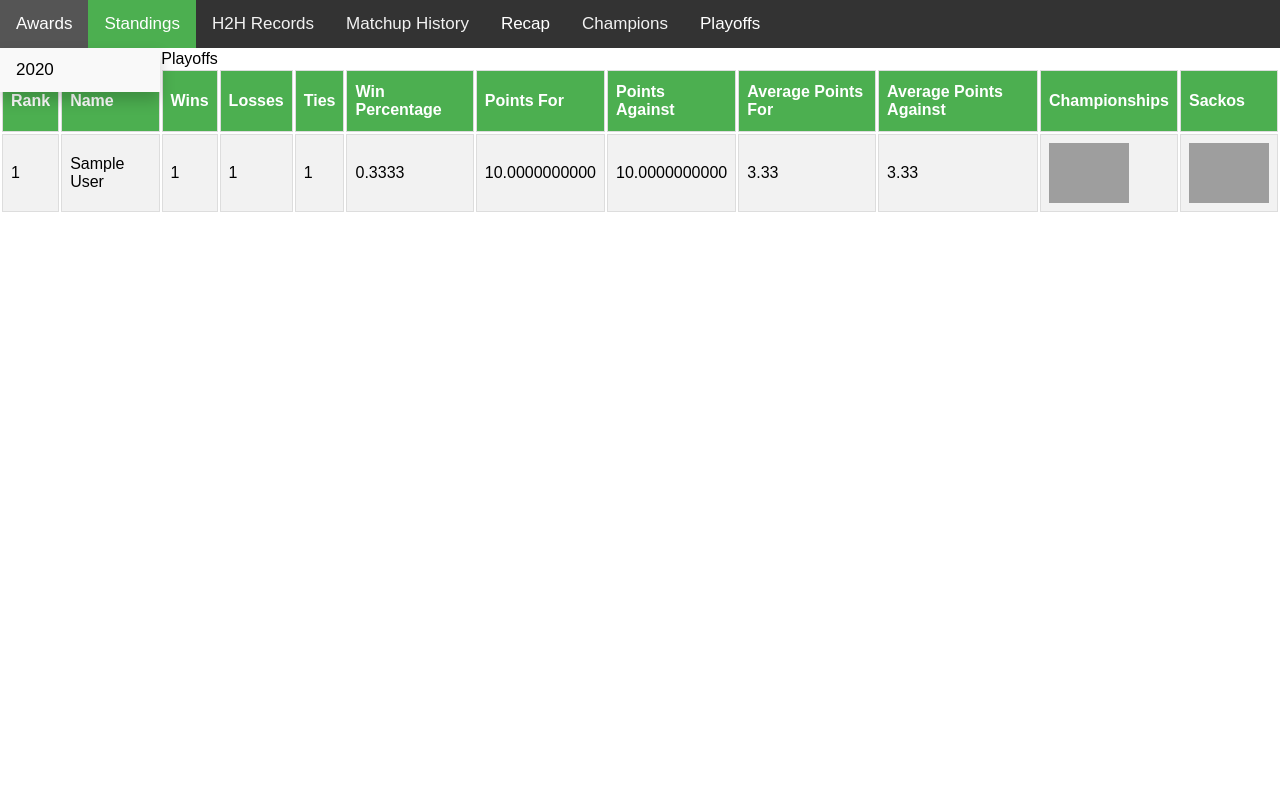
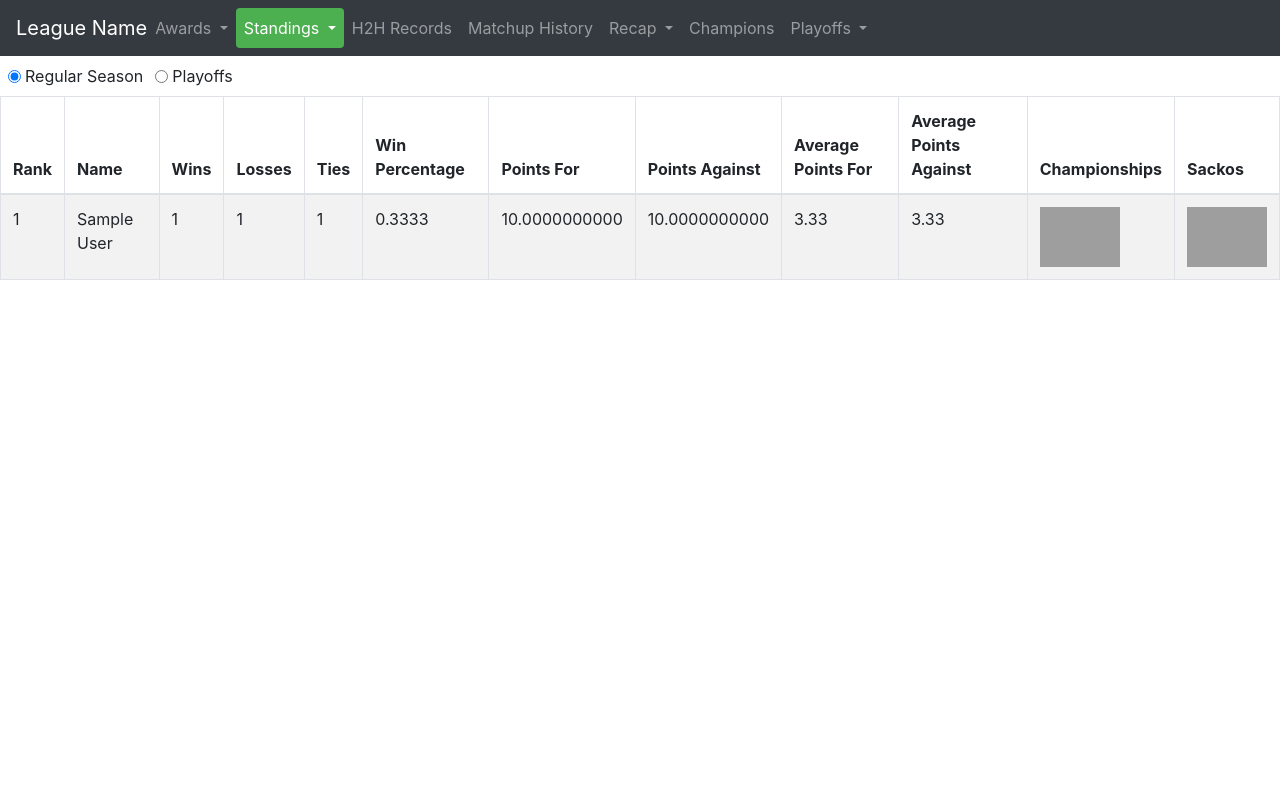
Before and after one commit to raphattack/espn-ffb, a Flask app: page /standings/2020 in a window 1280 px wide. Run offline with Flask 2, Linux system fonts and the light colour scheme; tables that the repository leaves empty hold one stand-in row (values such as "Sample post"); parts of the project's set-up code (start-up, migrations or seed data) failed here and were passed over; some libraries are stand-ins or nearby versions; grey boxes are pictures that could not be loaded.

Commit message:
Update UI to use Bootstrap4
CSS and js are loaded in base.html

Templates have been updated to use bootstrap
classes

```diff
--- a/espn_ffb/templates/base.html
+++ b/espn_ffb/templates/base.html
@@ -1,56 +1,90 @@
-<html>
+<!doctype html>
+<html lang="en">
   <head>
-    <meta charset="utf-8" />
-    <meta name="viewport" content="width=device-width, initial-scale=1">
-    <link rel="stylesheet" type="text/css" href="{{ url_for('static', filename='css/table.css') }}"/>
-    {%- block recap_css %}{% endblock %}
-    <script src="{{ url_for('static', filename='js/sort.js') }}"></script>
-    <script src="{{ url_for('static', filename='js/navbar.js') }}"></script>
+    <!-- Required meta tags -->
+    <meta charset="utf-8">
+    <meta name="viewport" content="width=device-width, initial-scale=1, shrink-to-fit=no">
+
+    <!-- Bootstrap CSS -->
+    <link rel="stylesheet" href="https://stackpath.bootstrapcdn.com/bootstrap/4.5.2/css/bootstrap.min.css" integrity="sha384-JcKb8q3iqJ61gNV9KGb8thSsNjpSL0n8PARn9HuZOnIxN0hoP+VmmDGMN5t9UJ0Z" crossorigin="anonymous">
+    <link rel="stylesheet" type="text/css" href="{{ url_for('static', filename='css/base.css') }}"/>
   </head>
-  <div class="topnav" id="myTopnav">
+  <body>
+    <nav class="navbar navbar-expand-md navbar-dark bg-dark navbar-static-top">
+      <a class="navbar-brand mr-auto" href="#">League Name</a>
+      <button class="navbar-toggler" type="button" data-toggle="collapse" data-target="#myTopnav" aria-controls="myTopnav" aria-expanded="false" aria-label="Toggle navigation">
+        <span class="navbar-toggler-icon"></span>
+      </button>
+
+      <div class="collapse navbar-collapse" id="myTopnav">
+        <ul class="nav navbar-nav nav-pills">
           {%- if awards_templates_years %}
-      <div class="dropdown {% block nav_awards %}{% endblock %}">
-        <button class="dropbtn">Awards<i class="fa fa-caret-down"></i></button>
-        <div class="dropdown-content">
+            <li class="nav-item dropdown">
+              <a class="nav-link dropdown-toggle {% block nav_awards %}{% endblock %}" href="#" id="navbarAwards" role="button" data-toggle="dropdown" aria-haspopup="true" aria-expanded="false">
+                Awards
+              </a>
+              <div class="dropdown-menu" aria-labelledby="navbarAwards">
                 {%- for year in awards_templates_years %}
-            <a href="{{ url_for('awards.show', year=year) }}">{{ year }}</a>
+                  <a class="dropdown-item" href="{{ url_for('awards.show', year=year) }}">{{ year }}</a>
                 {%- endfor %}
               </div>
-      </div>
+            </li>
           {%- endif %}
-    <div class="dropdown {% block nav_standings %}{% endblock %}">
-      <button class="dropbtn">Standings<i class="fa fa-caret-down"></i></button>
-      <div class="dropdown-content">
-        <a href="{{ url_for('standings.show', year='overall') }}">Overall</a>
+          <li class="nav-item dropdown">
+            <a class="nav-link dropdown-toggle {% block nav_standings %}{% endblock %}" href="#" id="navbarStandings" role="button" data-toggle="dropdown" aria-haspopup="true" aria-expanded="false">
+              Standings
+            </a>
+            <div class="dropdown-menu" aria-labelledby="navbarStandings">
+              <a class="dropdown-item" href="{{ url_for('standings.show', year='overall') }}">Overall</a>
+              <div class="dropdown-divider"></div>
               {%- for year in years %}
-          <a href="{{ url_for('standings.show', year=year) }}">{{ year }}</a>
+                <a class="dropdown-item" href="{{ url_for('standings.show', year=year) }}">{{ year }}</a>
               {%- endfor %}
             </div>
-    </div>
-    <a href="{{ url_for('h2h_records.show') }}" class="{% block nav_h2h %}{% endblock %}">H2H Records</a>
-    <a href="{{ url_for('matchup_history.show') }}" class="{% block nav_matchups %}{% endblock %}">Matchup History</a>
+          </li>
+          <li class="nav-item">
+            <a class="nav-link {% block nav_h2h %}{% endblock %}" href="{{ url_for('h2h_records.show') }}">H2H Records</a>
+          </li>
+          <li class="nav-item">
+            <a class="nav-link {% block nav_matchups %}{% endblock %}" href="{{ url_for('matchup_history.show') }}" >Matchup History</a>
+          </li>
           {%- if recap_templates_year_weeks %}
-      <div class="dropdown {% block nav_recap %}{% endblock %}">
-        <button class="dropbtn">Recap<i class="fa fa-caret-down"></i></button>
-        <div class="dropdown-content">
+            <li class="nav-item dropdown">
+              <a class="nav-link dropdown-toggle {% block nav_recap %}{% endblock %}" href="#" id="navbarRecap" role="button" data-toggle="dropdown" aria-haspopup="true" aria-expanded="false">
+                Recap
+              </a>
+              <div class="dropdown-menu" aria-labelledby="navbarRecap">
                 {%- for year_month in recap_templates_year_weeks %}
-            <a href="{{ url_for('recap.show', year=year_month[0], week=year_month[1]) }}">{{ year_month[0] }}, Week {{ '%02d' % year_month[1] }}</a>
+                  <a class="dropdown-item" href="{{ url_for('recap.show', year=year_month[0], week=year_month[1]) }}">{{ year_month[0] }}, Week {{ '%02d' % year_month[1] }}</a>
                 {%- endfor %}
               </div>
-      </div>
+            </li>
           {%- endif %}
-    <a href="{{ url_for('champions.show') }}" class="{% block nav_champions %}{% endblock %}">Champions</a>
+          <li class="nav-item">
+            <a class="nav-link {% block nav_champions %}{% endblock %}" href="{{ url_for('champions.show') }}">Champions</a>
+          </li>
           {%- if playoffs_templates_years %}
-      <div class="dropdown {% block nav_playoffs %}{% endblock %}">
-        <button class="dropbtn">Playoffs<i class="fa fa-caret-down"></i></button>
-        <div class="dropdown-content">
+            <li class="nav-item dropdown">
+              <a class="nav-link dropdown-toggle {% block nav_playoffs %}{% endblock %}" href="#" id="navbarPlayoffs" role="button" data-toggle="dropdown" aria-haspopup="true" aria-expanded="false">
+                Playoffs
+              </a>
+              <div class="dropdown-menu" aria-labelledby="navbarPlayoffs">
                 {%- for year in playoffs_templates_years %}
-            <a href="{{ url_for('playoffs.show', year=year) }}">{{ year }}</a>
+                  <a class="dropdown-item" href="{{ url_for('playoffs.show', year=year) }}">{{ year }}</a>
                 {%- endfor %}
               </div>
+            </li>
+          {%- endif %}
+        </ul>
       </div>
-    {%- endif %}
-    <a href="javascript:void(0);" style="font-size:15px;" class="icon" onclick="myFunction()">&#9776;</a>
-  </div>
+    </nav>
     {%- block content %}{% endblock %}
+    <!-- Optional JavaScript -->
+    <!-- jQuery first, then Popper.js, then Bootstrap JS -->
+    <script src="https://code.jquery.com/jquery-3.5.1.slim.min.js" integrity="sha384-DfXdz2htPH0lsSSs5nCTpuj/zy4C+OGpamoFVy38MVBnE+IbbVYUew+OrCXaRkfj" crossorigin="anonymous"></script>
+    <script src="https://cdn.jsdelivr.net/npm/popper.js@1.16.1/dist/umd/popper.min.js" integrity="sha384-9/reFTGAW83EW2RDu2S0VKaIzap3H66lZH81PoYlFhbGU+6BZp6G7niu735Sk7lN" crossorigin="anonymous"></script>
+    <script src="https://stackpath.bootstrapcdn.com/bootstrap/4.5.2/js/bootstrap.min.js" integrity="sha384-B4gt1jrGC7Jh4AgTPSdUtOBvfO8shuf57BaghqFfPlYxofvL8/KUEfYiJOMMV+rV" crossorigin="anonymous"></script>
+    <script src="{{ url_for('static', filename='js/sort.js') }}"></script>
+
+  </body>
 </html>
--- a/espn_ffb/templates/standings.html
+++ b/espn_ffb/templates/standings.html
@@ -1,19 +1,28 @@
 {%- extends "base.html" -%}
 {% block nav_standings %}active{% endblock %}
 {%- block content -%}
-  <form action="{{ url_for('standings.show', year=year) }}" method="get">
-    <label><input type="radio" name="matchup_type" value="regular" onclick="this.form.submit()" {%- if matchup_type == "regular" %} checked {% endif %}>Regular Season</label>
-    <label><input type="radio" name="matchup_type" value="playoffs" onclick="this.form.submit()"{%- if matchup_type == "playoffs" %} checked {% endif %}>Playoffs</label>
+  <form class="form-inline m-2" action="{{ url_for('standings.show', year=year) }}" method="get">
+    <div class="form-check form-check-inline">
+      <input class="form-check-input" id="regularSeasonSelect" type="radio" name="matchup_type" value="regular" onclick="this.form.submit()" {%- if matchup_type == "regular" %} checked {% endif %}></input>
+      <label class="form-check-label" for="regularSeasonSelect">Regular Season</label>
+    </div>
+    <div class="form-check form-check-inline">
+      <input class="form-check-input" id="playoffSelect" type="radio" name="matchup_type" value="playoffs" onclick="this.form.submit()"{%- if matchup_type == "playoffs" %} checked {% endif %}></input>
+      <label class="form-check-label" for="playoffSelect">Playoffs</label>
+    </div>
   </form>
   {%- if records|length > 0 %}
-  <div class="stats-table">
-    <table>
+  <div class="table-responsive">
+    <table id="standings" class="table table-striped table-bordered table-hover">
+      <thead>
         <tr>
           <th>Rank</th>
           {%- for th in table_headers %}
           <th>{{ th }}</th>
           {%- endfor %}
         </tr>
+      </thead>
+      <tbody>
         {%- set count = namespace(a=1) %}
         {%- for r in records %}
         <tr>
@@ -48,6 +57,7 @@
         </tr>
         {%- set count.a = count.a + 1 %}
         {%- endfor %}
+      </tbody>
     </table>
   </div>
   {%- endif %}
--- /dev/null
+++ b/espn_ffb/web/static/css/base.css
@@ -0,0 +1,3 @@
+.nav-pills .nav-link.active, .nav-pills .show > .nav-link {
+    background-color: #4CAF50
+}
--- a/espn_ffb/web/static/css/table.css
+++ /dev/null
@@ -1,218 +0,0 @@
-.header {
-  width:500px;
-  background-color:#1D7225;
-  color:white;
-  text-align:center;
-  border-radius: 3px 3px 0 0;
-}
-
-.column1 {
-  padding-left:5px;
-  background-color:#6DBB75;
-  text-align:left;
-}
-
-.odd {
-  background-color:#F8F8F2;
-}
-
-.even {
-  background-color:#F2F2E8;
-}
-
-.center {
-  text-align:center;
-}
-
-.row {
-  width:250px;
-  padding-left:5px;
-  padding-top:5px;
-}
-
-/*.stats-table {*/
-  /*position:relative;*/
-  /*margin-left:auto;*/
-  /*margin-right:auto;*/
-  /*font:normal 10px verdana;*/
-/*}*/
-/*.stats-table h3 {*/
-  /*margin: 0;*/
-/*}*/
-/*.stats-table table {*/
-  /*border:0 solid black;*/
-  /*font-size:12px;*/
-  /*width:100%;*/
-/*}*/
-/*.stats-table th {*/
-  /*background-color:#1D7225;*/
-  /*color:white;*/
-  /*cursor: pointer;*/
-/*}*/
-/*.stats-table thead {*/
-  /*background-color:#1D7225;*/
-  /*color:white;*/
-  /*text-align:center;*/
-/*}*/
-
-.stats-table {
-  font-family: inherit;
-  border-collapse: collapse;
-  width: 100%;
-}
-
-.stats-table td, .stats-table th {
-  border: 1px solid #ddd;
-  padding: 8px;
-}
-
-/*.stats-table thead {*/
-  /*padding-top: 12px;*/
-  /*padding-bottom: 12px;*/
-  /*text-align: center;*/
-  /*background-color: #4CAF50;*/
-  /*color: white;*/
-/*}*/
-.stats-table tr:nth-child(even){
-  background-color: #f2f2f2;
-}
-
-.stats-table tr:hover {
-  background-color: #ddd;
-}
-
-.stats-table th {
-  padding-top: 12px;
-  padding-bottom: 12px;
-  text-align: left;
-  background-color: #4CAF50;
-  color: white;
-  cursor: pointer;
-}
-
-input.stats-home-team {
-  height: 100px;
-}
-
-input.stats-away-team {
-  height: 100px;
-  margin-right: 5px;
-  -moz-transform: scale(-1, 1);
-  -webkit-transform: scale(-1, 1);
-  -o-transform: scale(-1, 1);
-  transform: scale(-1, 1);
-  /*noinspection CssInvalidPropertyValue*/
-  filter: FlipH;
-}
-
-form {
-  display: inline;
-}
-
-body {
-  margin:0;
-  font-family: Arial, serif;
-}
-
-.topnav {
-  overflow: hidden;
-  background-color: #333;
-}
-
-.topnav a {
-  float: left;
-  display: block;
-  color: #f2f2f2;
-  text-align: center;
-  padding: 14px 16px;
-  text-decoration: none;
-  font-size: 17px;
-}
-
-.active {
-  background-color: #4CAF50;
-  color: white;
-}
-
-.topnav .icon {
-  display: none;
-}
-
-.dropdown {
-    float: left;
-    overflow: hidden;
-}
-
-.dropdown .dropbtn {
-    font-size: 17px;
-    border: none;
-    outline: none;
-    color: white;
-    padding: 14px 16px;
-    background-color: inherit;
-    font-family: inherit;
-    margin: 0;
-}
-
-.dropdown-content {
-    display: none;
-    position: absolute;
-    background-color: #f9f9f9;
-    min-width: 160px;
-    box-shadow: 0 8px 16px 0 rgba(0,0,0,0.2);
-    z-index: 1;
-}
-
-.dropdown-content a {
-    float: none;
-    color: black;
-    padding: 12px 16px;
-    text-decoration: none;
-    display: block;
-    text-align: left;
-}
-
-.topnav a:hover, .dropdown:hover .dropbtn {
-  background-color: #555;
-  color: white;
-}
-
-.dropdown-content a:hover {
-    background-color: #ddd;
-    color: black;
-}
-
-.dropdown:hover .dropdown-content {
-    display: block;
-}
-
-@media screen and (max-width: 600px) {
-  .topnav a:not(.active), .dropdown .dropbtn {
-    display: none;
-  }
-  .topnav a.icon {
-    float: right;
-    display: block;
-  }
-}
-
-@media screen and (max-width: 600px) {
-  .topnav.responsive {position: relative;}
-  .topnav.responsive .icon {
-    position: absolute;
-    right: 0;
-    top: 0;
-  }
-  .topnav.responsive a {
-    float: none;
-    display: block;
-    text-align: left;
-  }
-  .topnav.responsive .dropdown {float: none;}
-  .topnav.responsive .dropdown-content {position: relative;}
-  .topnav.responsive .dropdown .dropbtn {
-    display: block;
-    width: 100%;
-    text-align: left;
-  }
-}
--- a/espn_ffb/web/static/js/navbar.js
+++ /dev/null
@@ -1,8 +0,0 @@
-function myFunction() {
-    var x = document.getElementById("myTopnav");
-    if (x.className === "topnav") {
-        x.className += " responsive";
-    } else {
-        x.className = "topnav";
-    }
-}
--- a/espn_ffb/web/static/js/sort.js
+++ b/espn_ffb/web/static/js/sort.js
@@ -7,8 +7,8 @@ const comparer = (idx, asc) => (a, b) => ((v1, v2) =>
 window.onload = function() {
     document.querySelectorAll('th').forEach(th => th.addEventListener('click', (() => {
         const table = th.closest('table');
-        Array.from(table.querySelectorAll('tr:nth-child(n+2)'))
+        Array.from(table.querySelectorAll('tbody > tr'))
             .sort(comparer(Array.from(th.parentNode.children).indexOf(th), this.asc = !this.asc))
-            .forEach(tr => table.appendChild(tr) );
+            .forEach(tr => table.getElementsByTagName('tbody')[0].appendChild(tr) );
     })))
 };
```
Also changed, not shown: espn_ffb/templates/awards/2020.html (+14 -6 lines), espn_ffb/templates/champions.html (+7 -7 lines), espn_ffb/templates/h2h-records.html (+16 -8 lines), espn_ffb/templates/matchup-history.html (+20 -17 lines). Lines whose indentation alone changed are shown as unchanged.
